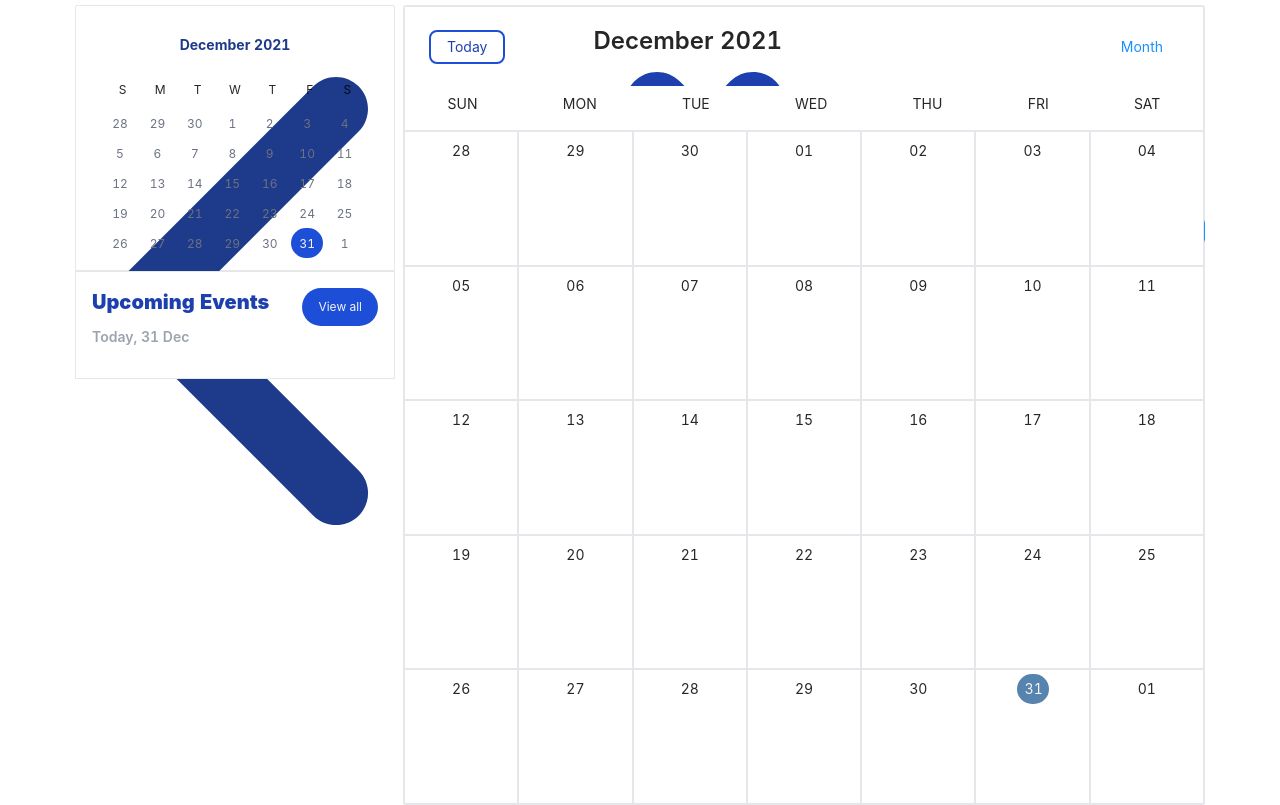
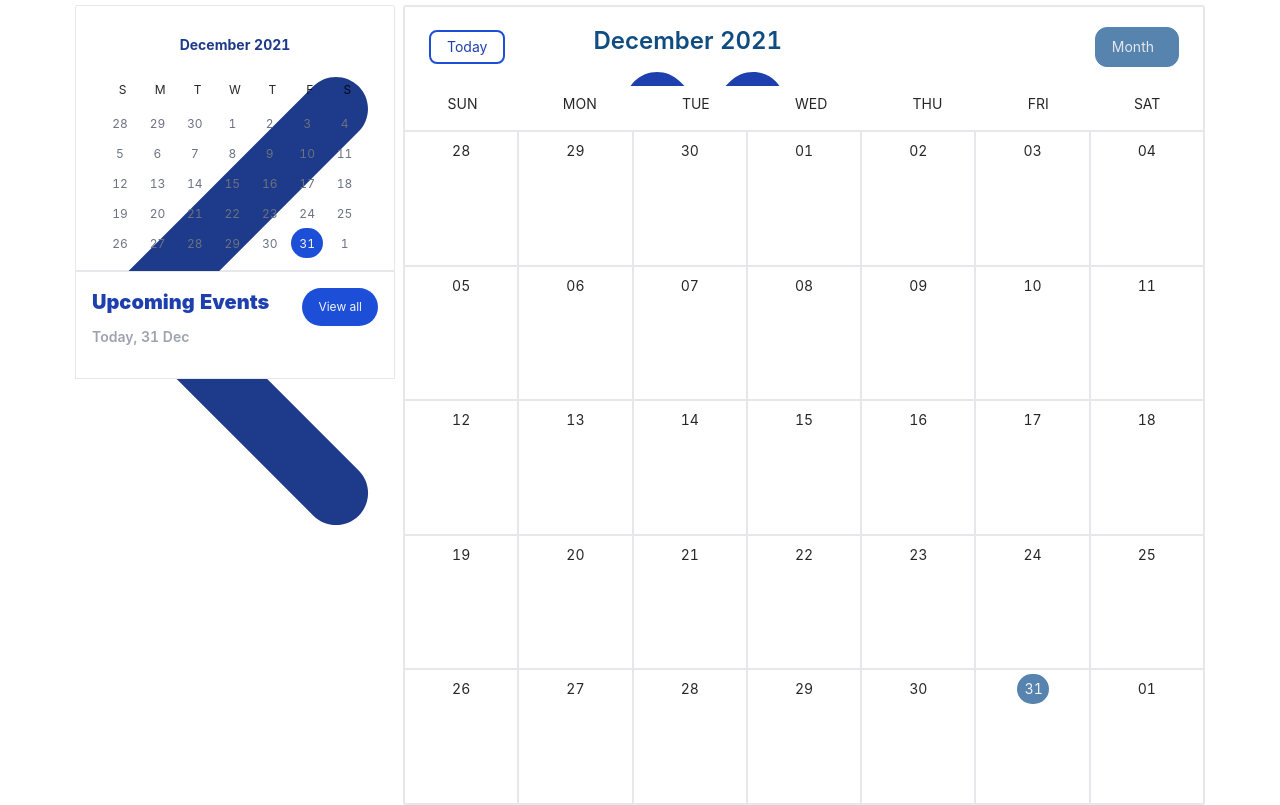
Before and after one commit to tnngoan/Pretty-Calendar, a React (Create React App) app: page / in a window 1280 px wide. Built offline with nearby package versions, Linux system fonts and the light colour scheme.

Commit message:
adding message

```diff
--- a/src/components/main/Day.js
+++ b/src/components/main/Day.js
@@ -1,6 +1,7 @@
 import React, { useState, useContext, useEffect } from "react";
 import GlobalContext from "../../context/GlobalContext";
 import dayjs from "dayjs";
+import { message } from "antd";
 const formatForm = "DD-MM-YY";
 const data = require("../../api/data.json");
 
@@ -33,11 +34,11 @@ function Day({ day }) {
   }
 
   function addEvent() {
-    console.log("Feature coming!");
+    message.info(`Feature coming...`);
   }
 
   function handleClick() {
-    console.log("Feature coming!");
+    message.info(`Starting video call...`);
   }
 
   return (
@@ -60,7 +61,7 @@ function Day({ day }) {
             </p>
             <li className="text-xs list-none text-center">
               {events.map((event) => (
-                <ul onClick={handleClick} key={event.id}>
+                <ul onClick={addEvent} key={event.id}>
                   <p className="overflow-hidden truncate w-28 flex-1 bg-lightBlue py-1 px-1 rounded-sm cursor-pointer border border-gray-200 border-l-black">
                     {event.name}
                   </p>
--- a/src/components/main/NavigationBar.js
+++ b/src/components/main/NavigationBar.js
@@ -52,7 +52,7 @@ function NavigationBar() {
     <div className="flex justify-between items-center h-20 px-6 py-4 bg-white rounded-t-sm border border-b-0">
       <div className="flex justify-around flex-shrink items-center text-blue-800">
         <button
-          className="px-4 py-1 border-1 border-blue-700 rounded-lg border-2 mr-2"
+          className="px-4 py-1 border-1 border-blue-700 rounded-lg border-2 mr-2 hover:text-darkBlue"
           onClick={getToday}
         >
           Today
@@ -67,14 +67,14 @@ function NavigationBar() {
           className="px-4 cursor-pointer"
           onClick={nextMonth}
         />
-        <h2 className="px-4 font-semibold text-2xl">
-          {dayjs(new Date(dayjs().year(), monthNumber)).format("MMMM YYYY")}
-        </h2>
+          <h2 className="px-4 font-semibold text-2xl text-darkBlue">
+            {dayjs(new Date(dayjs().year(), monthNumber)).format("MMMM YYYY")}
+          </h2>
       </div>
       <Dropdown overlay={menu}>
         <a
           href="#"
-          className="ant-dropdown-link"
+          className="ant-dropdown-link border border-lightBlue p-2 pl-4 rounded-xl bg-lightBlue text-gray-200 hover:text-white"
           onClick={(e) => e.preventDefault()}
         >
           Month
--- a/src/components/sidebar/EventCard.js
+++ b/src/components/sidebar/EventCard.js
@@ -2,7 +2,7 @@ import React from "react";
 import dayjs from "dayjs";
 import { FontAwesomeIcon } from "@fortawesome/react-fontawesome";
 import { faVideo } from "@fortawesome/free-solid-svg-icons";
-
+import { message } from "antd";
 function EventCard(props) {
   const event = props.event;
 
@@ -50,10 +50,10 @@ function EventCard(props) {
                 {dayjs(event.date).format("DD-MM-YYYY")}
               </p>
             </div>
-            <div className="rounded-full bg-blue-400 py-2 px-3 ml-2">
+            <div className="cursor-pointer rounded-full bg-blue-400 py-2 px-3 ml-2">
               <FontAwesomeIcon
                 icon={faVideo}
-                className="cursor-pointer text-white"
+                className="text-white"
                 onClick={handleClick}
               />
             </div>
```
